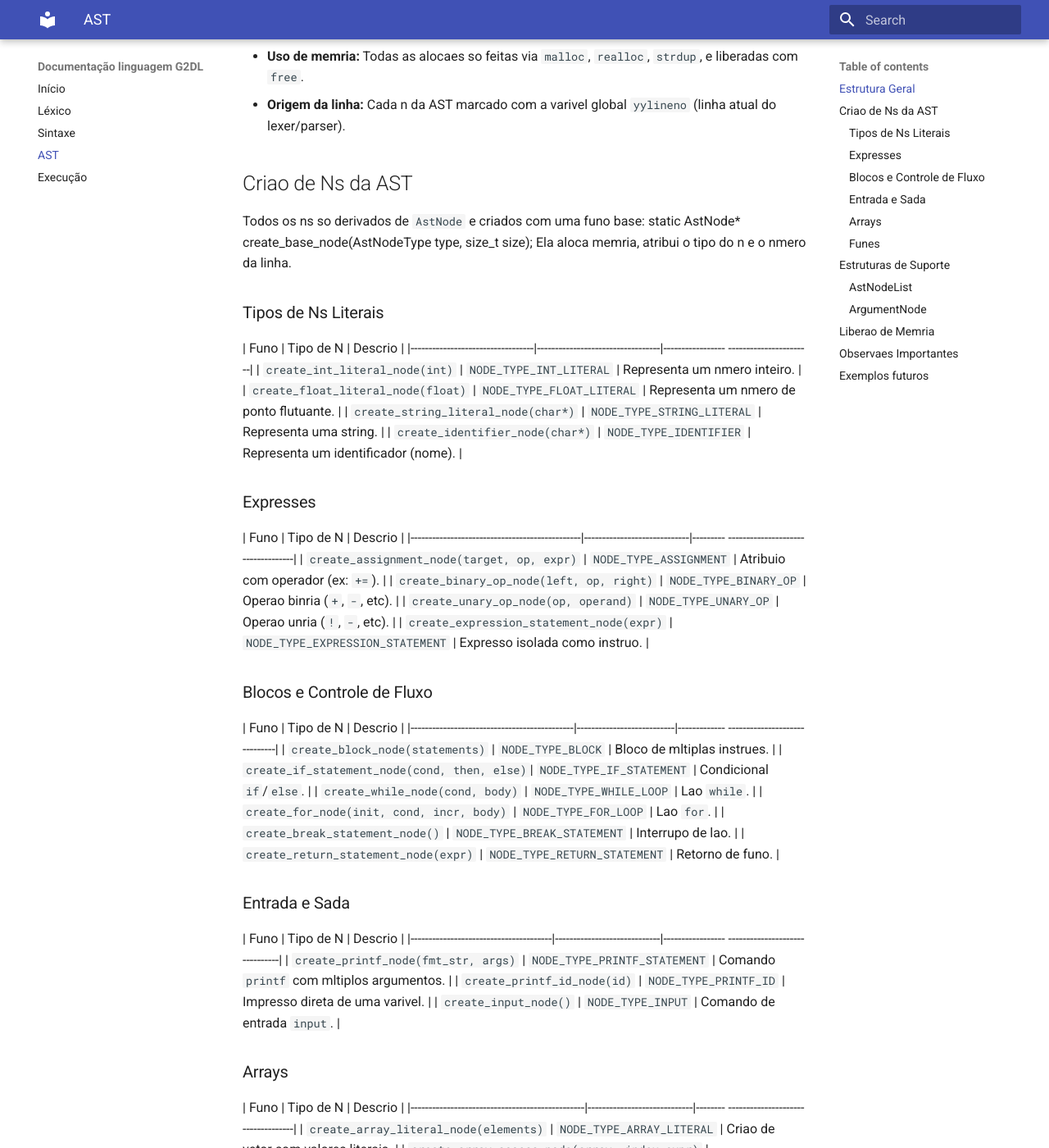
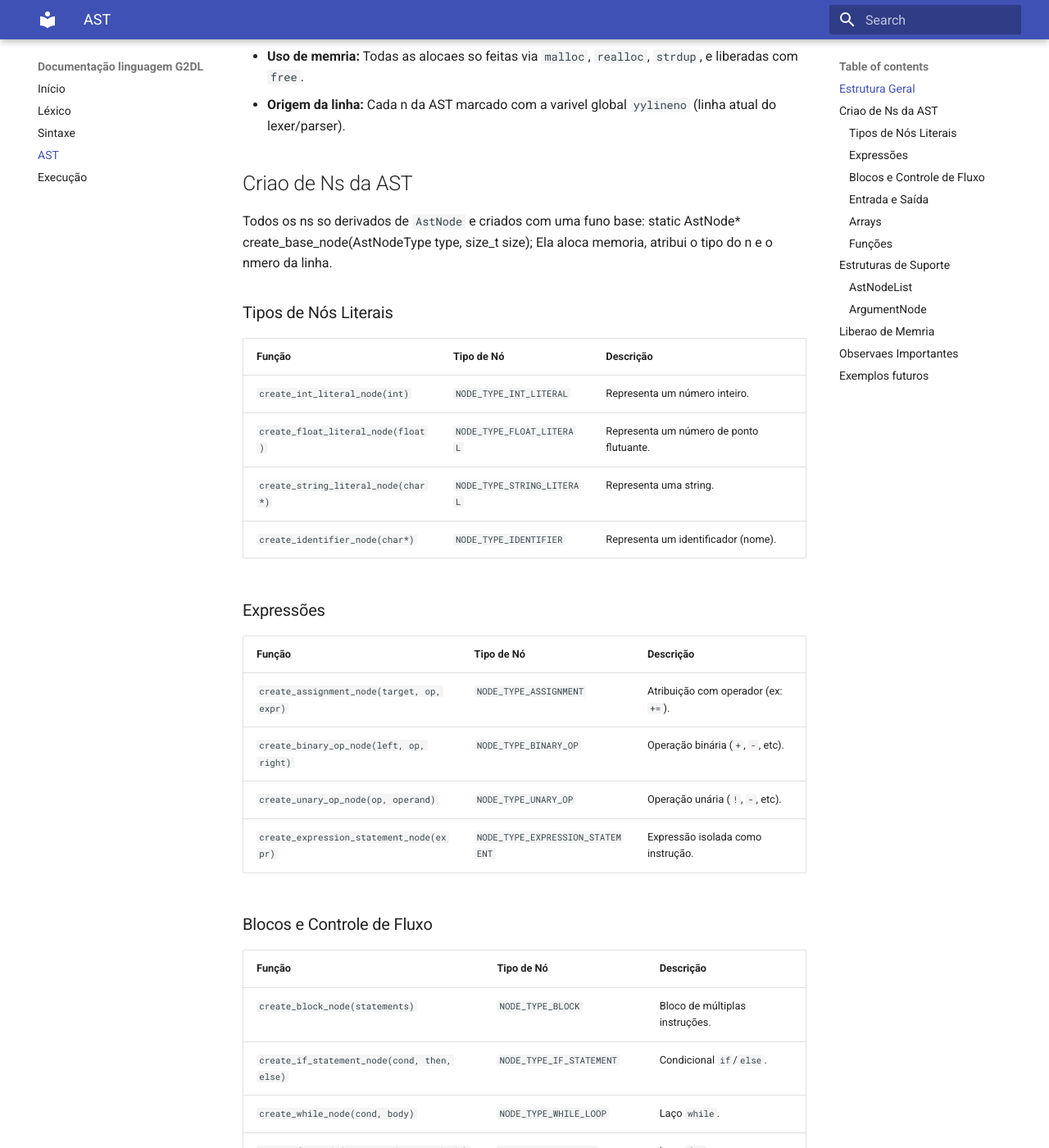
Before and after one commit to Gsdvl/DocumentacaoLinguagem, an MkDocs documentation site: the page built from docs/ast.md, in a window 1280 px wide and 1400 px high, scrolled down 442 px. Shown: the whole window at 82% size. Built offline with MkDocs 1.6.1 and Material for MkDocs 9.7.7, drawn with Linux system fonts in a browser that asks for light colours; some of the changed text lies outside the part shown.

Commit message:
correções

```diff
--- a/docs/ast.md
+++ b/docs/ast.md
@@ -14,81 +14,60 @@ atual do lexer/parser).
 ## Criao de Ns da AST
 Todos os ns so derivados de `AstNode` e criados com uma funo base:
 static AstNode* create_base_node(AstNodeType type, size_t size);
-Ela aloca memria, atribui o tipo do n e o nmero da linha.
-### Tipos de Ns Literais
-| Funo | Tipo de N | Descrio
-|
-|----------------------------------|----------------------------------|-----------------
------------------------|
-| `create_int_literal_node(int)` | `NODE_TYPE_INT_LITERAL` | Representa um
-nmero inteiro. |
-| `create_float_literal_node(float)` | `NODE_TYPE_FLOAT_LITERAL` | Representa um
-nmero de ponto flutuante. |
-| `create_string_literal_node(char*)` | `NODE_TYPE_STRING_LITERAL` | Representa uma
-string. |
-| `create_identifier_node(char*)` | `NODE_TYPE_IDENTIFIER` | Representa um
-identificador (nome). |
-### Expresses
-| Funo | Tipo de N | Descrio
-|
-|-----------------------------------------------|-----------------------------|---------
------------------------------------|
-| `create_assignment_node(target, op, expr)` | `NODE_TYPE_ASSIGNMENT` | Atribuio
-com operador (ex: `+=`). |
-| `create_binary_op_node(left, op, right)` | `NODE_TYPE_BINARY_OP` | Operao
-binria (`+`, `-`, etc). |
-| `create_unary_op_node(op, operand)` | `NODE_TYPE_UNARY_OP` | Operao
-unria (`!`, `-`, etc). |
-| `create_expression_statement_node(expr)` | `NODE_TYPE_EXPRESSION_STATEMENT` |
-Expresso isolada como instruo. |
+Ela aloca memoria, atribui o tipo do n e o nmero da linha.
+
+### Tipos de Nós Literais
+
+| Função                               | Tipo de Nó                  | Descrição                               |
+| ------------------------------------ | --------------------------- | --------------------------------------- |
+| `create_int_literal_node(int)`       | `NODE_TYPE_INT_LITERAL`     | Representa um número inteiro.           |
+| `create_float_literal_node(float)`   | `NODE_TYPE_FLOAT_LITERAL`   | Representa um número de ponto flutuante.|
+| `create_string_literal_node(char*)`  | `NODE_TYPE_STRING_LITERAL`  | Representa uma string.                  |
+| `create_identifier_node(char*)`      | `NODE_TYPE_IDENTIFIER`      | Representa um identificador (nome).     |
+
+### Expressões
+
+| Função                                     | Tipo de Nó                       | Descrição                                 |
+| ------------------------------------------ | -------------------------------- | ----------------------------------------- |
+| `create_assignment_node(target, op, expr)` | `NODE_TYPE_ASSIGNMENT`           | Atribuição com operador (ex: `+=`).       |
+| `create_binary_op_node(left, op, right)`   | `NODE_TYPE_BINARY_OP`            | Operação binária (`+`, `-`, etc).         |
+| `create_unary_op_node(op, operand)`        | `NODE_TYPE_UNARY_OP`             | Operação unária (`!`, `-`, etc).          |
+| `create_expression_statement_node(expr)`   | `NODE_TYPE_EXPRESSION_STATEMENT` | Expressão isolada como instrução.         |
+
 ### Blocos e Controle de Fluxo
-| Funo | Tipo de N | Descrio
-|
-|---------------------------------------------|---------------------------|-------------
-------------------------------|
-| `create_block_node(statements)` | `NODE_TYPE_BLOCK` | Bloco de
-mltiplas instrues. |
-| `create_if_statement_node(cond, then, else)`| `NODE_TYPE_IF_STATEMENT` | Condicional
-`if`/`else`. |
-| `create_while_node(cond, body)` | `NODE_TYPE_WHILE_LOOP` | Lao `while`.
-|
-| `create_for_node(init, cond, incr, body)` | `NODE_TYPE_FOR_LOOP` | Lao `for`.
-|
-| `create_break_statement_node()` | `NODE_TYPE_BREAK_STATEMENT` | Interrupo
-de lao. |
-| `create_return_statement_node(expr)` | `NODE_TYPE_RETURN_STATEMENT` | Retorno
-de funo. |
-### Entrada e Sada
-| Funo | Tipo de N | Descrio
-|
-|---------------------------------------|-----------------------------|-----------------
--------------------------------|
-| `create_printf_node(fmt_str, args)` | `NODE_TYPE_PRINTF_STATEMENT` | Comando
-`printf` com mltiplos argumentos. |
-| `create_printf_id_node(id)` | `NODE_TYPE_PRINTF_ID` | Impresso direta
-de uma varivel. |
-| `create_input_node()` | `NODE_TYPE_INPUT` | Comando de
-entrada `input`. |
+
+| Função                                      | Tipo de Nó                    | Descrição                               |
+| ------------------------------------------- | ----------------------------- | --------------------------------------- |
+| `create_block_node(statements)`             | `NODE_TYPE_BLOCK`             | Bloco de múltiplas instruções.           |
+| `create_if_statement_node(cond, then, else)`| `NODE_TYPE_IF_STATEMENT`      | Condicional `if`/`else`.                |
+| `create_while_node(cond, body)`             | `NODE_TYPE_WHILE_LOOP`        | Laço `while`.                           |
+| `create_for_node(init, cond, incr, body)`   | `NODE_TYPE_FOR_LOOP`          | Laço `for`.                             |
+| `create_break_statement_node()`             | `NODE_TYPE_BREAK_STATEMENT`   | Interrupção de laço.                    |
+| `create_return_statement_node(expr)`        | `NODE_TYPE_RETURN_STATEMENT`  | Retorno de função.                      |
+
+### Entrada e Saída
+
+| Função                              | Tipo de Nó                   | Descrição                                     |
+| ----------------------------------- | ---------------------------- | --------------------------------------------- |
+| `create_printf_node(fmt_str, args)` | `NODE_TYPE_PRINTF_STATEMENT` | Comando `printf` com múltiplos argumentos.    |
+| `create_printf_id_node(id)`         | `NODE_TYPE_PRINTF_ID`        | Impressão direta de uma variável.             |
+| `create_input_node()`               | `NODE_TYPE_INPUT`            | Comando de entrada `input`.                   |
+
 ### Arrays
-| Funo | Tipo de N | Descrio
-|
-|------------------------------------------------|-----------------------------|--------
------------------------------------|
-| `create_array_literal_node(elements)` | `NODE_TYPE_ARRAY_LITERAL` | Criao
-de vetor com valores literais. |
-| `create_array_access_node(array, index_expr)` | `NODE_TYPE_ARRAY_ACCESS` | Acesso
-a elemento do vetor. |
-| `create_array_assignment_node(array_access, expr)` | `NODE_TYPE_ASSIGNMENT` |
-Atribuio de valor a um ndice do vetor. |
-### Funes
-| Funo | Tipo de N | Descrio
-|
-|------------------------------------------------|-----------------------------|--------
------------------------------------|
-| `create_function_declaration_node(name, body)`| `NODE_TYPE_FUNCTION_DECL` | Declarao
-de uma funo. |
-| `create_function_call_node(name, args)` | `NODE_TYPE_FUNCTION_CALL` | Chamada
-de funo. |
+
+| Função                                         | Tipo de Nó                | Descrição                                     |
+| ---------------------------------------------- | ------------------------- | --------------------------------------------- |
+| `create_array_literal_node(elements)`          | `NODE_TYPE_ARRAY_LITERAL` | Criação de vetor com valores literais.        |
+| `create_array_access_node(array, index_expr)`  | `NODE_TYPE_ARRAY_ACCESS`  | Acesso a elemento do vetor.                   |
+| `create_array_assignment_node(array_access, expr)` | `NODE_TYPE_ASSIGNMENT`    | Atribuição de valor a um índice do vetor.     |
+
+### Funções
+
+| Função                                       | Tipo de Nó                  | Descrição                      |
+| -------------------------------------------- | --------------------------- | ------------------------------ |
+| `create_function_declaration_node(name, body)`| `NODE_TYPE_FUNCTION_DECL`   | Declaração de uma função.      |
+| `create_function_call_node(name, args)`      | `NODE_TYPE_FUNCTION_CALL`   | Chamada de função.             |
+
 ## Estruturas de Suporte
 ### `AstNodeList`
 Representa uma lista dinmica de ns da AST (como blocos de instrues ou arrays).
```
Also changed, not shown: site/ast/index.html, site/search/search_index.json.
